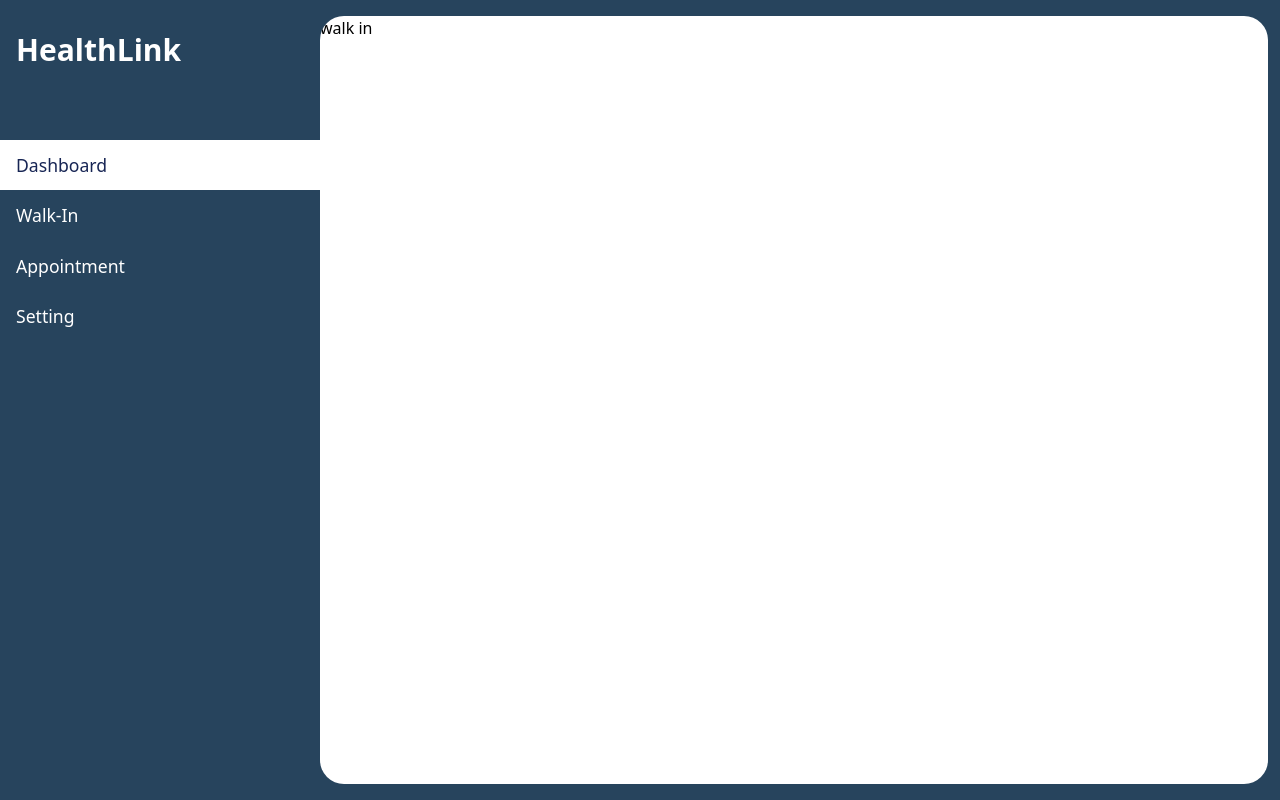
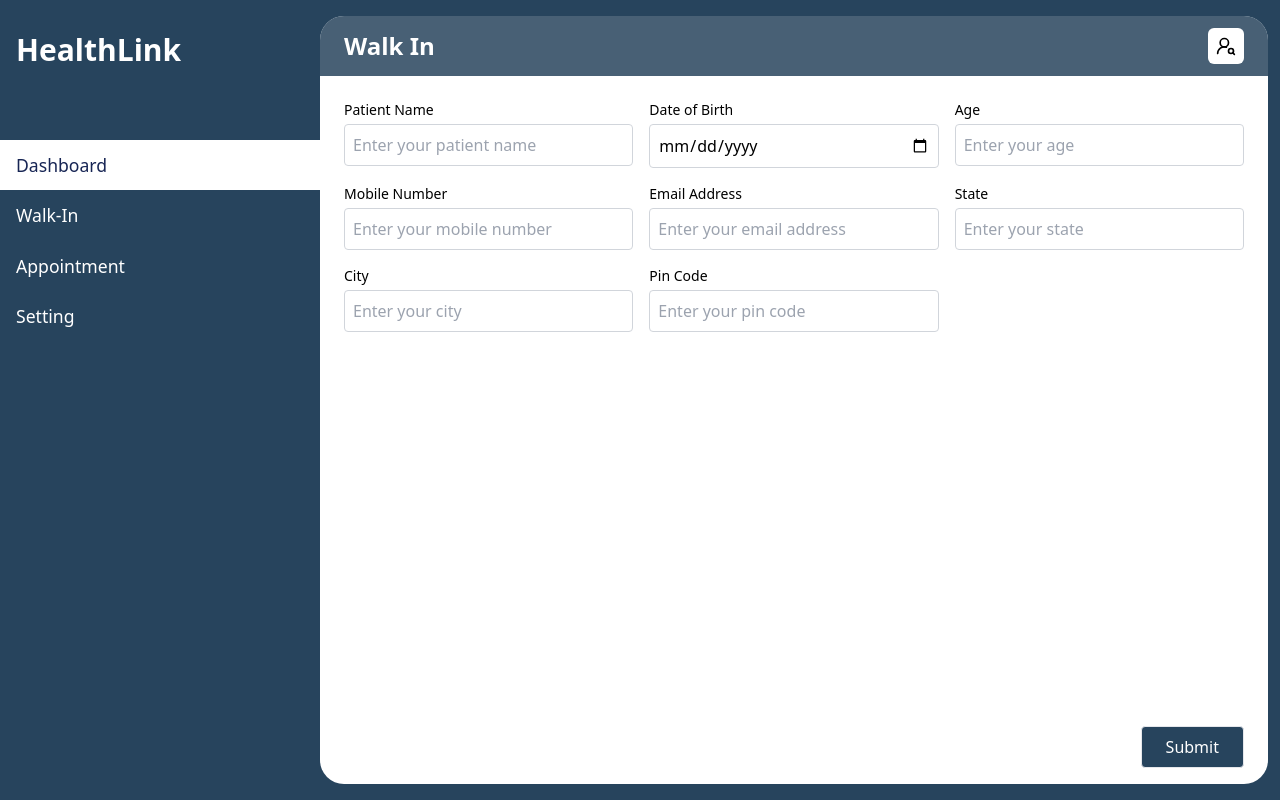
Before and after one commit to prashu-014/HealthLink, a Next.js app in the folder client/: page /pages/receptionist/walkin in a window 1280 px wide. Built offline with nearby package versions, Linux system fonts and the light colour scheme.

Commit message:
feat(walkIn): add walkin patient form (react-hook-form) submit with validation (zod)
chore(deps): react-hook-form & zod

```diff
--- a/client/package.json
+++ b/client/package.json
@@ -9,10 +9,14 @@
     "lint": "next lint"
   },
   "dependencies": {
+    "@hookform/resolvers": "^4.1.2",
     "next": "15.1.7",
     "react": "^19.0.0",
     "react-dom": "^19.0.0",
-    "sass": "^1.85.1"
+    "react-hook-form": "^7.54.2",
+    "react-icons": "^5.5.0",
+    "sass": "^1.85.1",
+    "zod": "^3.24.2"
   },
   "devDependencies": {
     "@eslint/eslintrc": "^3",
--- /dev/null
+++ b/client/src/app/components/UI/button/Button.tsx
@@ -0,0 +1,17 @@
+import React from 'react'
+
+interface ButtonType{
+    buttonName : string,
+    style:string
+    type:any,disabled:boolean
+}
+
+const Button:React.FC<ButtonType> = ({buttonName,style,type,disabled}) => {
+  return (
+    <button className={`${style}`} type={type} disabled={disabled}>
+          {buttonName}
+    </button>
+  )
+}
+
+export default Button
--- a/client/src/app/components/UI/input/InputField.tsx
+++ b/client/src/app/components/UI/input/InputField.tsx
@@ -1,15 +1,26 @@
 import React from 'react'
 
-type Props = {
-    label: string;
-    type:string
-};
+interface InputFieldProps {
+  index?: number;
+  type: string;
+  label: string;
+  name?: string;
+  register?: any;
+  error?: any
+}
 
-const InputField:React.FC<Props> = ({label,type}) => {
+const InputField: React.FC<InputFieldProps> = ({ type, label, name, register ,error}) => {
   return (
-    <div className='py-2'>
-        <label htmlFor="">{label}</label> <br />
-        <input type={type} className='w-full border p-1' />
+    <div>
+      <label className="block text-sm font-medium mb-1">{label}</label>
+      <input
+        {...register(name, name === "age" ? { valueAsNumber: true } : {})}
+        type={type}
+        className={`w-full border p-2 rounded ${
+          error ? "border-red-500" : "border-gray-300"
+        }`}
+        placeholder={`Enter your ${label.toLowerCase()}`}
+      />
     </div>
   )
 }
--- /dev/null
+++ b/client/src/app/components/header/customHeader.tsx
@@ -0,0 +1,16 @@
+import React from 'react';
+import { LuUserRoundSearch } from "react-icons/lu";
+interface InputValue {
+    name: string;
+}
+
+const CustomHeader: React.FC<InputValue> = ({ name }) => {
+    return (
+        <div className="flex items-center justify-between background-header py-3 px-6">
+            <h1 className="text-center text-2xl font-bold text-white">{name}</h1>
+            <button  className="py-2 px-2 rounded-md bg-white" > <LuUserRoundSearch className='text-xl' /></button>
+        </div>
+    );
+};
+
+export default CustomHeader;
--- a/client/src/app/components/login/login.tsx
+++ b/client/src/app/components/login/login.tsx
@@ -9,7 +9,6 @@ const Login = () => {
     return (
         <div className='w-screen h-screen flex justify-center items-center'>
             <div className='w-10/12 lg:w-1/2 lg:h-3/5 bg-white grid grid-cols-3 rounded-xl overflow-hidden border'>
-
                 <div className="relative w-full h-full">
                     <Image src={Image1} alt="logo" fill className="object-cover" />
                 </div>
@@ -20,9 +19,11 @@ const Login = () => {
                             Welcome
                         </h1>
                         <br />
-                        <InputField label='Username' type='text' />
-                        <InputField label='Password'  type='password'/>
-                        <a  href ='#' className='float-end text-xs font-bold'>Forget Password</a>
+                        <div className='flex flex-col gap-3'>
+                            <InputField label='Username' type='text' />
+                            <InputField label='Password' type='password'/>
+                        </div>
+                        <a href='#' className='float-end text-xs font-bold'>Forget Password</a>
                         <button className='py-2 mt-4 background-color w-full text-color'> Login</button>
                     </form>
                 </section>
--- /dev/null
+++ b/client/src/app/data/patientdata.ts
@@ -0,0 +1,44 @@
+const patientdata = [
+    {
+      label: "Patient Name",
+      name: "name",
+      type: "text",
+    },
+    {
+      label: "Date of Birth",
+      name: "dob",
+      type: "date",
+    },
+    {
+      label: "Age",
+      name: "age",
+      type: "number",
+    },
+    {
+      label: "Mobile Number",
+      name: "mobile",
+      type: "number",
+    },
+    {
+      label: "Email Address",
+      name: "email",
+      type: "email",
+    },
+    {
+      label: "State",
+      name: "state",
+      type: "text",
+    },
+    {
+      label: "City",
+      name: "city",
+      type: "text",
+    },
+    {
+      label: "Pin Code",
+      name: "pincode",
+      type: "number",
+    },
+  ];
+
+  export default patientdata;
--- a/client/src/app/page.tsx
+++ b/client/src/app/page.tsx
@@ -1,5 +1,4 @@
 "use client"
-
 import Login from "./components/login/login";
 
 export default function Home() {
--- a/client/src/app/pages/receptionist/walkin/page.tsx
+++ b/client/src/app/pages/receptionist/walkin/page.tsx
@@ -1,11 +1,65 @@
-"use client"
+"use client";
 
-import React from 'react'
+import CustomHeader from "@/app/components/header/customHeader";
+import InputField from "@/app/components/UI/input/InputField";
+import React from "react";
+import patientdata from "@/app/data/patientdata";
+import Button from "@/app/components/UI/button/Button";
+import { useForm } from "react-hook-form";
+import { z } from "zod";
+import { zodResolver } from "@hookform/resolvers/zod";
+import patientvalidation from "@/app/validation/patientvalidation";
+
+type FormData = z.infer<typeof patientvalidation>;
 
 const WalkIn = () => {
+  const {
+    register,
+    handleSubmit,
+    formState: { errors, isSubmitting }, reset
+  } = useForm<FormData>({
+    resolver: zodResolver(patientvalidation),
+  });
+
+  const onSubmit = (data: FormData) => {
+    alert(JSON.stringify(data));
+
+    reset()
+  };
+
   return (
-    <div>walk in</div>
-  )
-}
+    <article className="relative h-full">
+      <CustomHeader name="Walk In" />
 
-export default WalkIn
+      <form
+        onSubmit={handleSubmit(onSubmit)}
+        className="p-6 grid md:grid-cols-2 lg:grid-cols-3 gap-4"
+      >
+        {patientdata.map((field, index) => (
+          <div key={index}>
+            <InputField
+              index={index}
+              type={field.type}
+              label={field.label}
+              register={register}
+              name={field.name}
+              error={errors[field.name as keyof FormData]?.message as string}
+            />
+          </div>
+        ))}
+
+        <div className="w-full absolute left-0 bottom-0 py-4 flex justify-end px-6">
+          <Button
+            style="background-color text-color border  px-6 py-2 rounded"
+            type="submit"
+            disabled={isSubmitting}
+            buttonName='Submit'
+          />
+        </div>
+      </form>
+    </article>
+
+  );
+};
+
+export default WalkIn;
--- a/client/src/app/style.scss
+++ b/client/src/app/style.scss
@@ -4,12 +4,17 @@
     box-sizing: border-box;
 }
 $primary-color: #27445D;
+$secondary-color : #27445dd8;
 $text-color: #fff;
 $background-white:$text-color;
 
 
 .background-color{
     background-color: $primary-color;
+}
+
+.background-header{
+    background-color: $secondary-color;
 }
 
 .text-color{
--- /dev/null
+++ b/client/src/app/types/patient.ts
@@ -0,0 +1,6 @@
+
+export interface patienttype {
+        label: string;
+        type: string;
+        name:string
+}
--- /dev/null
+++ b/client/src/app/validation/patientvalidation.ts
@@ -0,0 +1,15 @@
+import { z } from "zod";
+
+const patientvalidation = z.object({
+  name: z.string().min(2),
+  dob: z.string().min(1),
+  age: z.number().min(18),
+  mobile: z.string().length(10),
+  email: z.string().email(),
+  state: z.string().min(2),
+  city: z.string().min(2),
+  pincode: z.string().length(6)
+});
+
+
+export default patientvalidation
```
Also changed, not shown: 1 other file (tests, documents, lock files or other folders).
